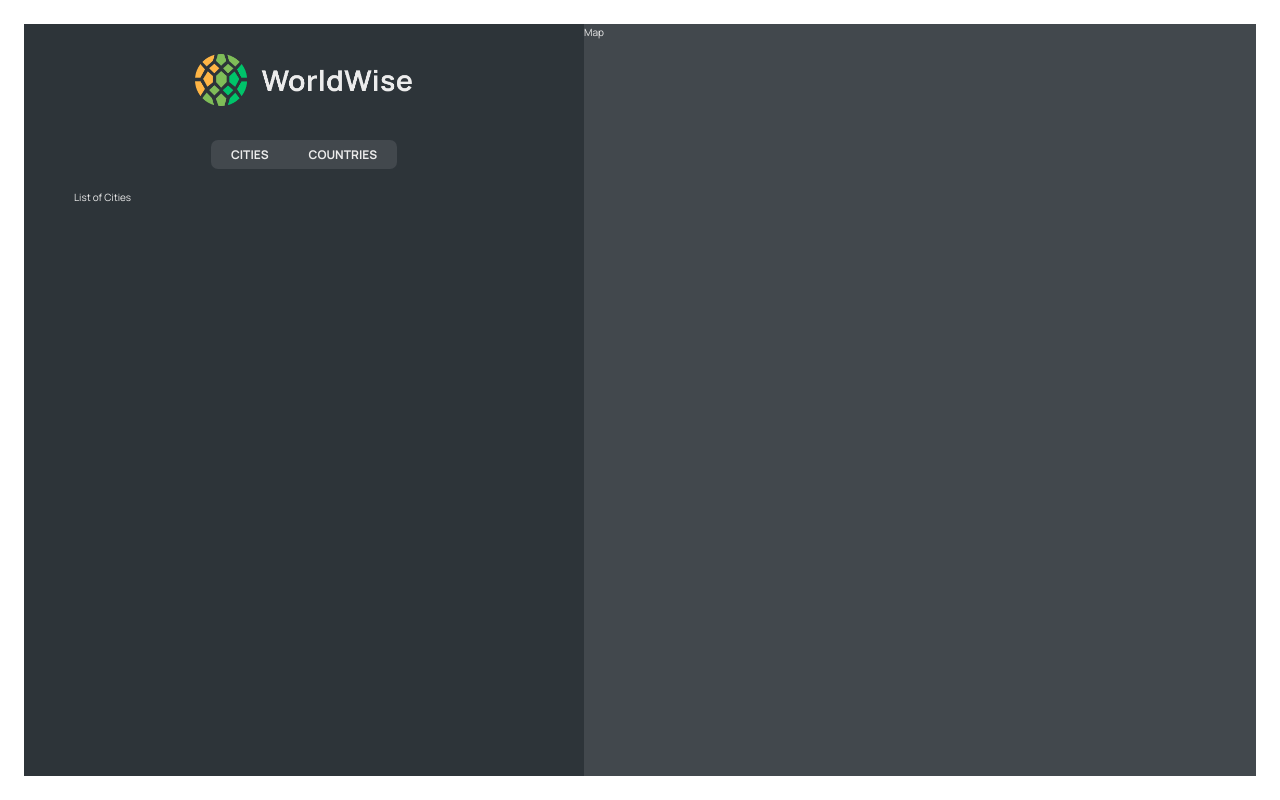
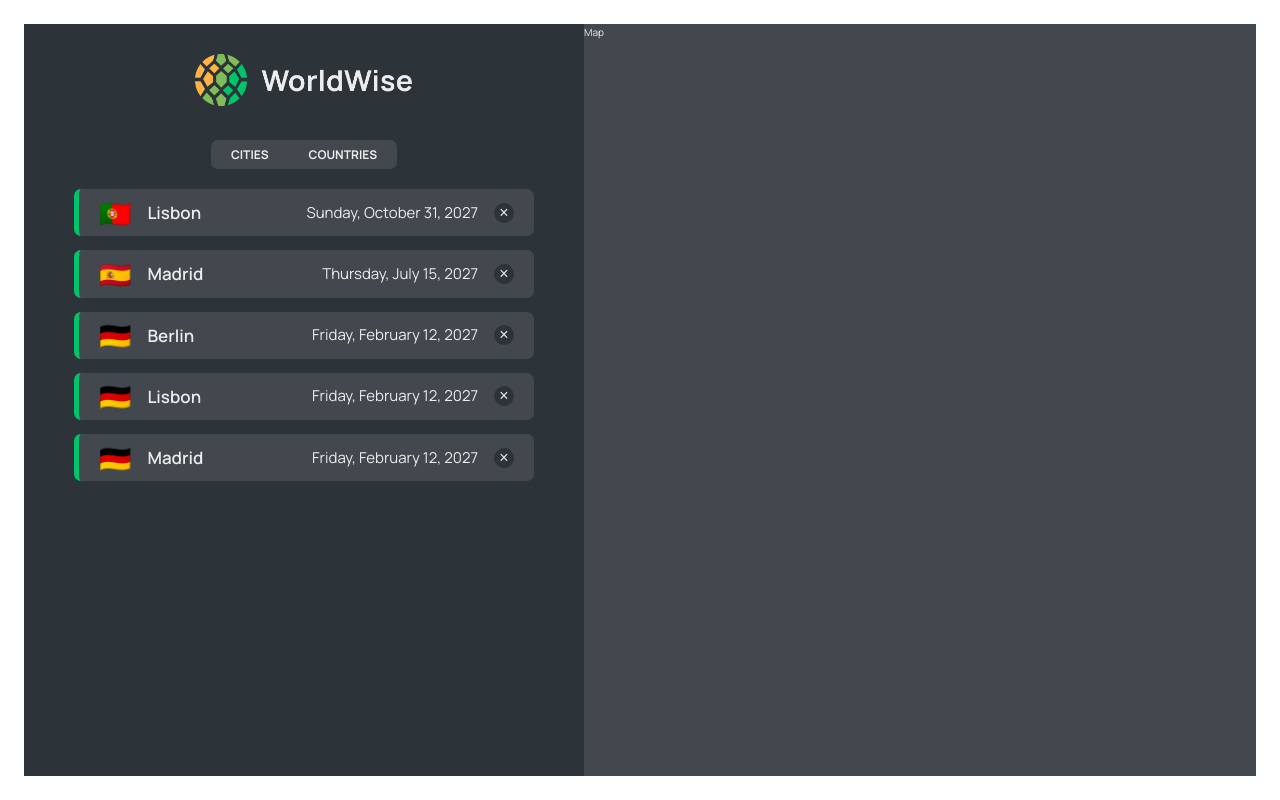
Before and after one commit to PavitrankMishra/Worldwise, a React (Create React App) app: page /app in a window 1280 px wide. Built offline with nearby package versions, Linux system fonts and the light colour scheme; data requests are answered from the project's data file.

Commit message:
New Commit

```diff
--- a/data/cities.json
+++ b/data/cities.json
@@ -35,6 +35,30 @@
         "lng": 13.376933665713324
       },
       "id": 98443197
+    },
+    {
+      "cityName": "Lisbon",
+      "country": "Portugal",
+      "emoji": "🇩🇪",
+      "date": "2027-02-12T09:24:11.863Z",
+      "notes": "Amazing 😃",
+      "position": {
+        "lat": 52.53586782505711,
+        "lng": 13.376933665713324
+      },
+      "id": 123456789
+    },
+    {
+      "cityName": "Madrid",
+      "country": "Spain",
+      "emoji": "🇩🇪",
+      "date": "2027-02-12T09:24:11.863Z",
+      "notes": "Amazing 😃",
+      "position": {
+        "lat": 52.53586782505711,
+        "lng": 13.376933665713324
+      },
+      "id": 987654321
     }
   ]
 }
--- a/src/App.js
+++ b/src/App.js
@@ -8,8 +8,29 @@
 import CityList from "./components/CityList";
 import CountryList from "./components/CountryList";
 import Form from "./components/Form";
+import { useState, useEffect } from "react";
 
+const BASE_URL = `http://localhost:8000`;
 function App() {
+  const [cities, setIsCities] = useState([]);
+  const [isLoading, setIsLoading] = useState(false);
+
+  useEffect(function () {
+    async function fetchCities() {
+      try {
+        setIsLoading(true);
+        const res = await fetch(`${BASE_URL}/cities`);
+        const data = await res.json();
+        console.log(data);
+        setIsCities(data);
+      } catch (err) {
+        console.log(err);
+      } finally {
+        setIsLoading(false);
+      }
+    }
+    fetchCities();
+  }, []);
   return (
     <BrowserRouter>
       <Routes>
@@ -17,9 +38,18 @@
         <Route path="product" element={<Product />} />
         <Route path="pricing" element={<Pricing />} />
         <Route path="app" element={<AppLayout />}>
-          <Route index element={<CityList />} />
-          <Route path="cities" element={<p>List of cities</p>} />
-          <Route path="countries" element={<p>List of Countries</p>} />
+          <Route
+            index
+            element={<CityList cities={cities} isLoading={isLoading} />}
+          />
+          <Route
+            path="cities"
+            element={<CityList cities={cities} isLoading={isLoading} />}
+          />
+          <Route
+            path="countries"
+            element={<CountryList cities={cities} isLoading={isLoading} />}
+          />
           <Route path="form" element={<p>Form</p>} />
         </Route>
         <Route path="*" element={<PageNotFound />} />
--- a/src/components/City.jsx
+++ b/src/components/City.jsx
@@ -51,9 +51,9 @@
         </a>
       </div>
 
-      <div>
+      {/* <div>
         <ButtonBack />
-      </div>
+      </div> */}
     </div>
   );
 }
--- /dev/null
+++ b/src/components/CityItem.jsx
@@ -0,0 +1,23 @@
+import styles from "./CityItem.module.css";
+
+const formatDate = (date) =>
+  new Intl.DateTimeFormat("en", {
+    day: "numeric",
+    month: "long",
+    year: "numeric",
+    weekday: "long",
+  }).format(new Date(date));
+
+function CityItem({ city }) {
+  const { emoji, cityName, date } = city;
+  return (
+    <li className={styles.cityItem}>
+      <span className={styles.emoji}>{emoji}</span>
+      <h3 className={styles.name}>{cityName}</h3>
+      <time className={styles.date}>{formatDate(date)}</time>
+      <button className={styles.deleteBtn}>&times;</button>
+    </li>
+  );
+}
+
+export default CityItem;
--- a/src/components/CityList.jsx
+++ b/src/components/CityList.jsx
@@ -1,9 +1,19 @@
+import CityItem from "./CityItem";
 import styles from "./CityList.module.css";
+import Spinner from "./Spinner";
+import Message from "./Message";
 
-function CityList() {
-    return (
-        <div className={styles.cityList}>List of Cities</div>
-    )
+function CityList({ cities, isLoading }) {
+  if (isLoading) return <Spinner />;
+  if (!cities.length)
+    return <Message message={"Add your first city by clicking on the map"} />;
+  return (
+    <ul className={styles.cityList}>
+      {cities.map((city) => (
+        <CityItem city={city} key={city.id} />
+      ))}
+    </ul>
+  );
 }
 
 export default CityList;
--- a/src/components/CountryList.jsx
+++ b/src/components/CountryList.jsx
@@ -1,7 +1,26 @@
 import styles from "./CountryList.module.css";
+import CountryItem from "./CountryItem";
+import Spinner from "./Spinner";
+import Message from "./Message";
 
-function CountryList() {
-  return <div className={styles.CountryList}>List of Countries</div>;
+function CountryList({ cities, isLoading }) {
+  if (isLoading) return <Spinner />;
+
+  if (!cities.length) {
+    return <Message message={"Add your first city by clicking on the map"} />;
+  }
+  const countries = cities.reduce((arr, city) => {
+    if (!arr.map((el) => el.country).includes(city.country))
+      return [...arr, { country: city.country, emoji: city.emoji }];
+    else return arr;
+  }, []);
+  return (
+    <div className={styles.countryList}>
+      {countries.map((country) => (
+        <CountryItem country={country} />
+      ))}
+    </div>
+  );
 }
 
 export default CountryList;
```
